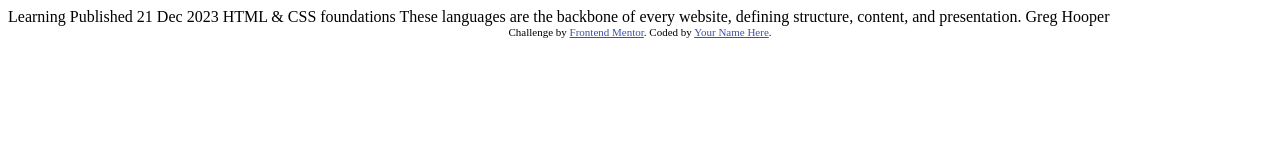
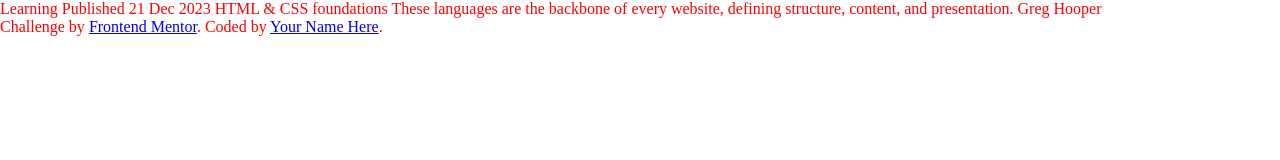
Before and after one commit to niezgoda-piotr/Frontend-Mentor---blog-preview-card, a website: page index.html in a window 1280 px wide. Drawn offline with Linux system fonts and the light colour scheme.

Commit message:
Some initial setup

```diff
--- /dev/null
+++ b/css/style.css
@@ -0,0 +1,17 @@
+/* Reset */
+*,
+*::before,
+*::after {
+    box-sizing: border-box;
+}
+
+body, h1, h2, h3, h4, p,
+figure, blockquote, dl, dd {
+    margin: 0;
+    padding: 0;
+}
+/* *** */
+
+body {
+    color: red;
+}
--- a/index.html
+++ b/index.html
@@ -2,17 +2,12 @@
 <html lang="en">
 <head>
     <meta charset="UTF-8">
-  <meta name="viewport" content="width=device-width, initial-scale=1.0"> <!-- displays site properly based on user's device -->
-
+    <meta name="viewport" content="width=device-width, initial-scale=1.0">
+    <meta name="author" content="Piotr Niezgoda">
+    <meta name="description" content="Frontend Mentor | Blog preview card">
     <link rel="icon" type="image/png" sizes="32x32" href="design/assets/images/favicon-32x32.png">
-
+    <link rel="stylesheet" type="text/css" href="css/style.css">
     <title>Frontend Mentor | Blog preview card</title>
-
-  <!-- Feel free to remove these styles or customise in your own stylesheet 👍 -->
-  <style>
-    .attribution { font-size: 11px; text-align: center; }
-    .attribution a { color: hsl(228, 45%, 44%); }
-  </style>
 </head>
 <body>
 
```
Lines whose indentation alone changed are shown as unchanged.
